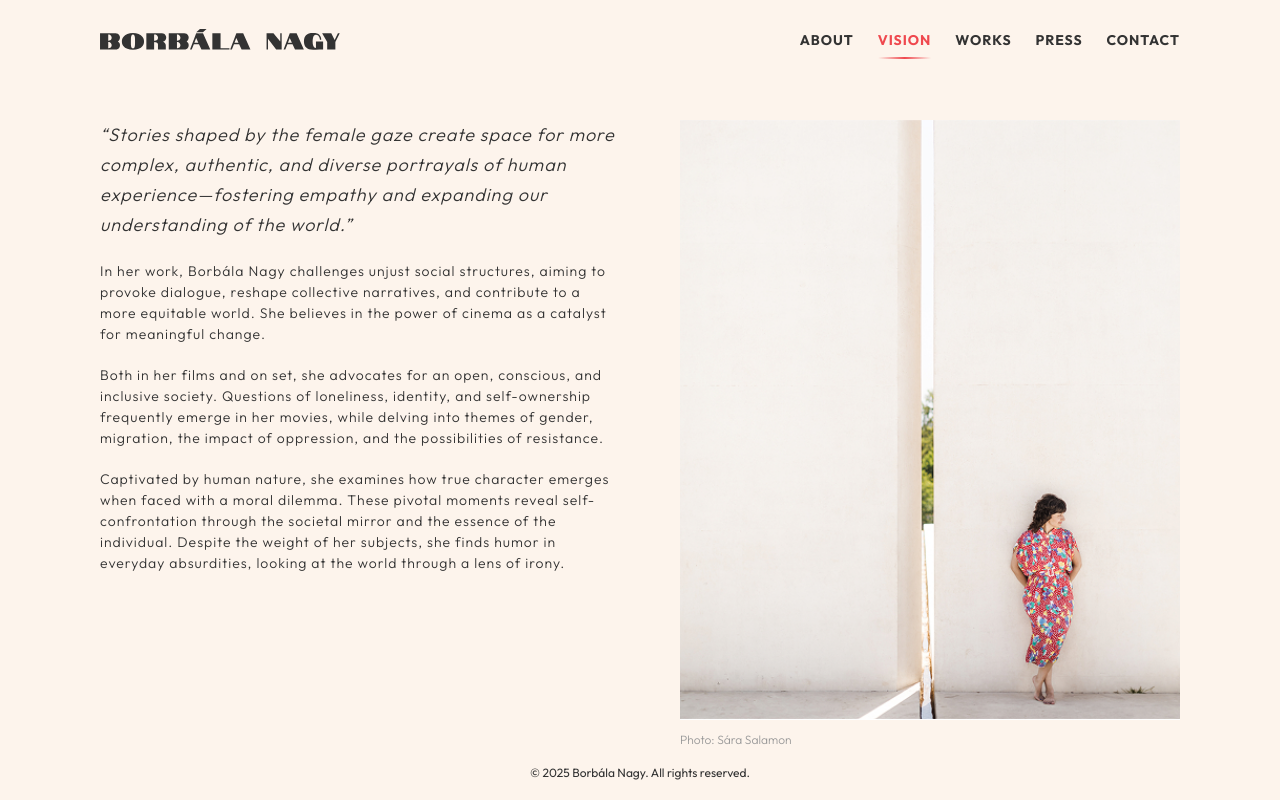
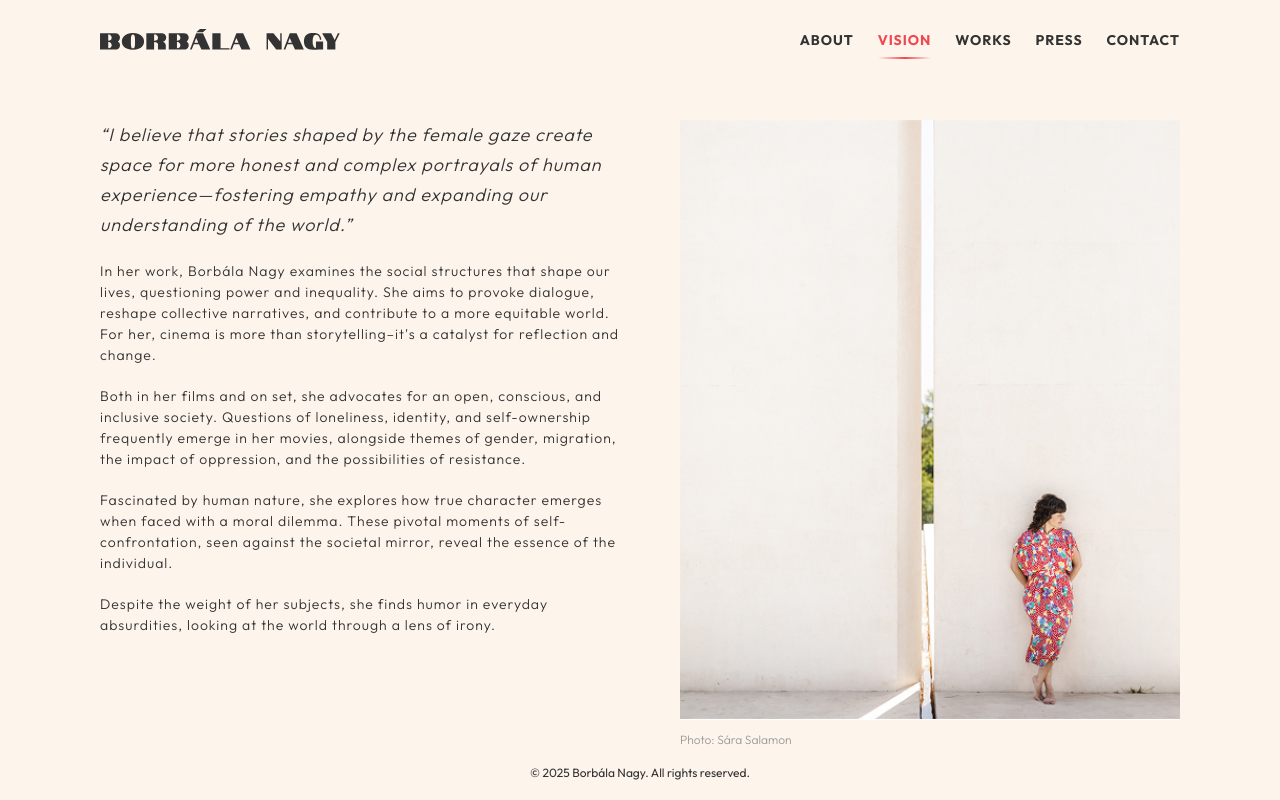
Before and after one commit to Katalinhorvath-blip/borbala-nagy-website, a Next.js app: page /vision in a window 1280 px wide. Built offline with nearby package versions, Linux system fonts and the light colour scheme.

Commit message:
content: Update vision page with exact provided text
- Replace vision page content with exact text as provided
- Update quote to include 'I believe that' opening
- Separate final paragraph about humor into distinct section
- Maintain exact wording and structure as specified

```diff
--- a/src/app/vision/page.tsx
+++ b/src/app/vision/page.tsx
@@ -12,19 +12,23 @@ export default function Vision() {
             <div className="text-container">
               <div className="bio-text">
                 <span className="vision-quote">
-                  &ldquo;Stories shaped by the female gaze create space for more complex, authentic, and diverse portrayals of human experience—fostering empathy and expanding our understanding of the world.&rdquo;
+                  &ldquo;I believe that stories shaped by the female gaze create space for more honest and complex portrayals of human experience—fostering empathy and expanding our understanding of the world.&rdquo;
                 </span>
                 <br/><br/>
                 <span className="bio-text-span">
-                  In her work, Borbála Nagy challenges unjust social structures, aiming to provoke dialogue, reshape collective narratives, and contribute to a more equitable world. She believes in the power of cinema as a catalyst for meaningful change.
+                  In her work, Borbála Nagy examines the social structures that shape our lives, questioning power and inequality. She aims to provoke dialogue, reshape collective narratives, and contribute to a more equitable world. For her, cinema is more than storytelling–it's a catalyst for reflection and change.
                 </span>
                 <br/><br/>
                 <span className="bio-text-span">
-                  Both in her films and on set, she advocates for an open, conscious, and inclusive society. Questions of loneliness, identity, and self-ownership frequently emerge in her movies, while delving into themes of gender, migration, the impact of oppression, and the possibilities of resistance.
+                  Both in her films and on set, she advocates for an open, conscious, and inclusive society. Questions of loneliness, identity, and self-ownership frequently emerge in her movies, alongside themes of gender, migration, the impact of oppression, and the possibilities of resistance.
                 </span>
                 <br/><br/>
                 <span className="bio-text-span">
-                  Captivated by human nature, she examines how true character emerges when faced with a moral dilemma. These pivotal moments reveal self-confrontation through the societal mirror and the essence of the individual. Despite the weight of her subjects, she finds humor in everyday absurdities, looking at the world through a lens of irony.
+                  Fascinated by human nature, she explores how true character emerges when faced with a moral dilemma. These pivotal moments of self-confrontation, seen against the societal mirror, reveal the essence of the individual.
+                </span>
+                <br/><br/>
+                <span className="bio-text-span">
+                  Despite the weight of her subjects, she finds humor in everyday absurdities, looking at the world through a lens of irony.
                 </span>
               </div>
             </div>
```
